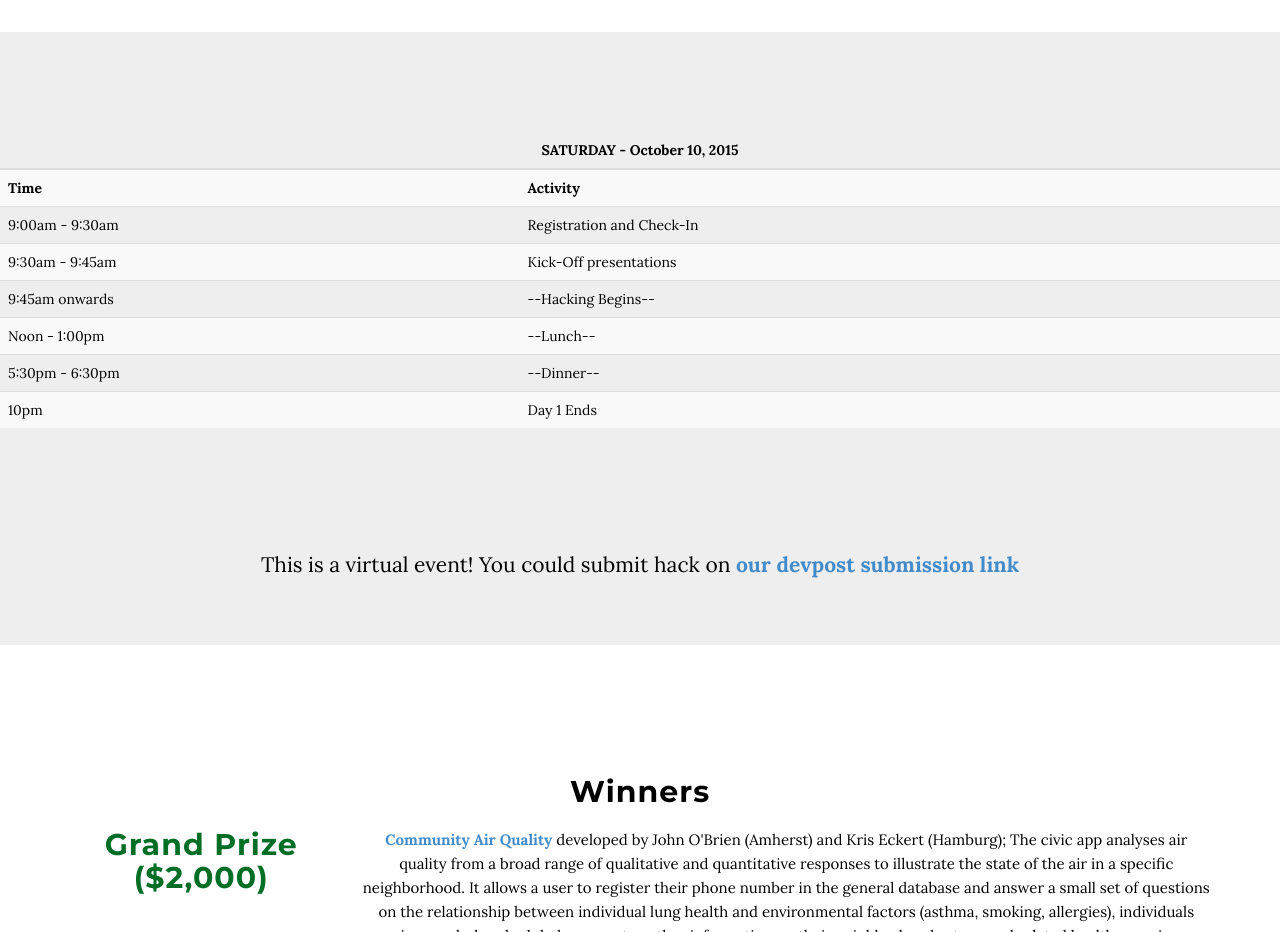
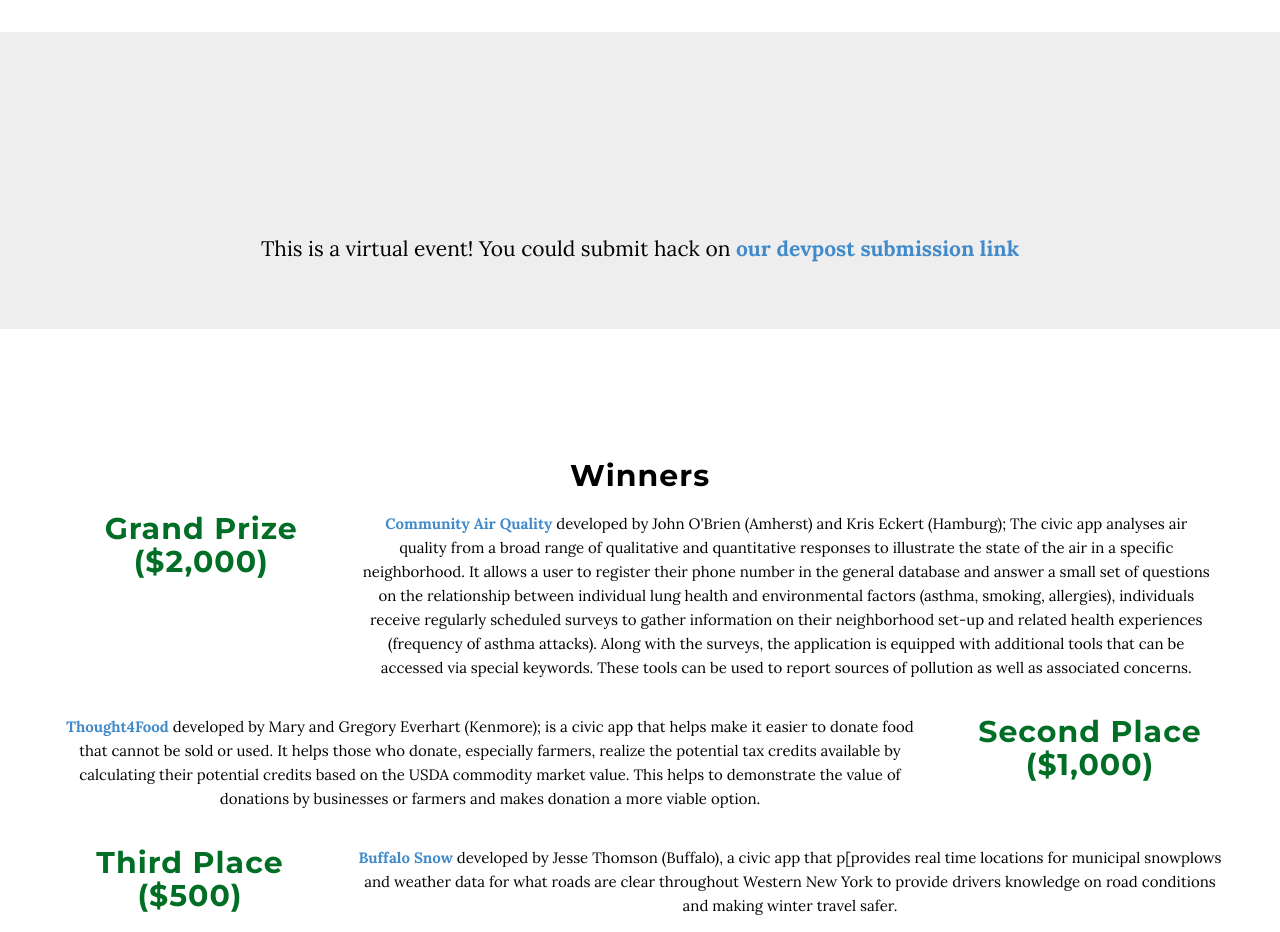
Before and after one commit to WNYCivicHack/WNYCivicHack-Website, a plain HTML site: page index.html in a window 1280 px wide. Shown: the part 1724-2656 px from the top of the page. Drawn offline with Linux system fonts and the light colour scheme; some packages are replaced by stand-ins of ours.

Commit message:
Removed Schedule

```diff
--- a/index.html
+++ b/index.html
@@ -136,41 +136,6 @@
     </section>
 
     <section id="schedule" class="jumbotron content-section">
-        <div class="table-responsive">
-            <table class="table-striped table">
-                <thead><tr><th colspan="2"><center>SATURDAY - October 10, 2015</center></th></tr></thead>
-                <tbody>
-                <tr>
-                    <th>Time</th>
-                    <th>Activity</th>
-                </tr>
-                <tr>
-                    <td>9:00am - 9:30am</td>
-                    <td>Registration and Check-In</td>
-                </tr>
-                <tr>
-                    <td>9:30am - 9:45am</td>
-                    <td>Kick-Off presentations</td>
-                </tr>
-                <tr>
-                    <td>9:45am onwards</td>
-                    <td>--Hacking Begins--</td>
-                </tr>
-                <tr>
-                    <td>Noon - 1:00pm</td>
-                    <td>--Lunch--</td>
-                </tr>
-                <tr>
-                    <td>5:30pm - 6:30pm</td>
-                    <td>--Dinner--</td>
-                </tr>
-                <tr>
-                    <td>10pm</td>
-                    <td>Day 1 Ends</td>
-                </tr>
-                </tbody>
-            </table>
-        </div>
         <div class="content-section text-center">
             <p>This is a virtual event! You could submit hack on <a href="http://wnycivichack.devpost.com/" target="_blank">our devpost submission link</a></p>
         </div>
```
